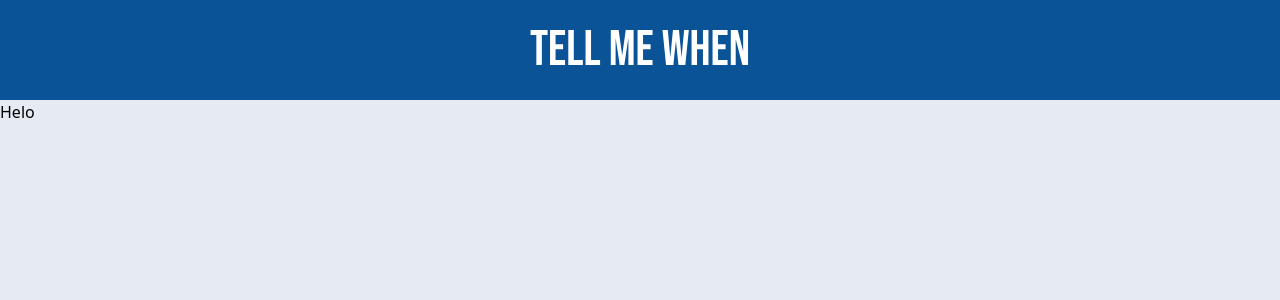
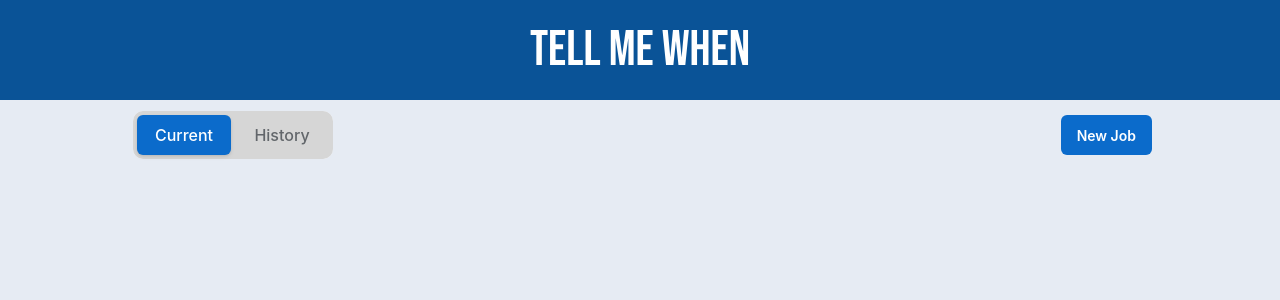
Before and after one commit to HufsaHaq/tellmewhen, a Next.js app in the folder tellmewhen/: page /dashboard in a window 1280 px wide. Shown: the top 300 px of the page. Built offline with nearby package versions, Linux system fonts and the light colour scheme.

Commit message:
Added in table controls to the dashboard (switcher and new job button)

```diff
--- a/tellmewhen/src/app/dashboard/page.jsx
+++ b/tellmewhen/src/app/dashboard/page.jsx
@@ -1,8 +1,70 @@
+"use client"; //Makes the page client-side rendered rather than server-side rendered
+import { useState, useEffect } from "react";
+import {Button, Tab, Tabs, TabList, tabClasses, Typography} from "@mui/joy"
+
 function Page()
 {
+    const [CurrentTableData, SetCurrentTableData] = useState(null);
+    const [HistoryTableData, SetHistoryTableData] = useState(null);
+    //Stores the currently displayed data
+    const [DisplayedTableData, SetDisplayedTableData] = useState([[]]);
+
+    const CurrentTableHeaders = ["Job ID", "User ID", "Description", "Due"];
+    const HistoryTableHeaders = ["Job ID", "User ID", "Description",];
+    //Used to determine which is the currently selected data (Current=0 or History=1)
+    const [CurrentIndex, SetIndex] = useState(0);
+
+    useEffect(() => {
+        //This code will run when the value of "CurrentIndex" changes
+
+
+        //    TO-DO: SWAP BETWEEN THE CURRENT DATA WHEN THE INDEX CHANES
+
+    }, [CurrentIndex]);
+
+    useEffect(() => {
+        //Code below will run when the page is initially loaded
+
+        //  TO-DO: ADD API CALLS
+    }, []);
     return(
-        <div>
-            <h1>Helo</h1>
+        <div className = "page-content w-[80%] m-auto">
+            { /* Span element is for the controls above the table (Switcher and Button) to keep them inline*/ }
+            <span className = "w-full flex justify-between items-center h-[70px] overflow-hidden">
+                <Tabs className = "w-[200px] ml-[5px] outline outline-[0px] outline-[#B8B8B8] rounded-[10px]"
+                      onChange={(event, index) => {SetIndex(index);}}>
+                    <TabList
+                            disableUnderline
+                            sx={{
+                            p: 0.5,
+                            gap: 0.5,
+                            borderRadius: '10px',
+                            bgcolor: 'rgba(214,214,214,1)',
+                            // Overwrites the styling for the currently selected tab
+                            [`& .${tabClasses.root}[aria-selected="true"]`]: {
+                                boxShadow: 'sm',
+                                bgcolor: "rgba(11, 107, 203, 1)",// HEADER COLOUR:'rgba(10, 83, 151, 1)',
+                                color: "rgba(255,255,255,1)"
+                            },
+                            /* Overwrites the styling for all the children(Tabs) */
+                            [`& .${tabClasses.root}`]: {
+                                px: 5,
+                                flex: 1,
+                                height: "40px",
+                                transition: '0.25s',
+                                fontWeight: 'md',
+                                fontSize: 'md',
+                                [`&:not(.${tabClasses.selected}):not(:hover)`]: {
+                                  opacity: 0.7,
+                                },
+                              },
+                        }}>
+                            <Tab disableIndicator>Current</Tab>
+                            <Tab disableIndicator>History</Tab>
+                    </TabList>
+                </Tabs>
+                <Button className="h-[40px]" onClick={()=>{console.log("REDIRECT TO OTHER PAGE")}}>New Job</Button>
+            </span>
         </div>
     );
 }
```
